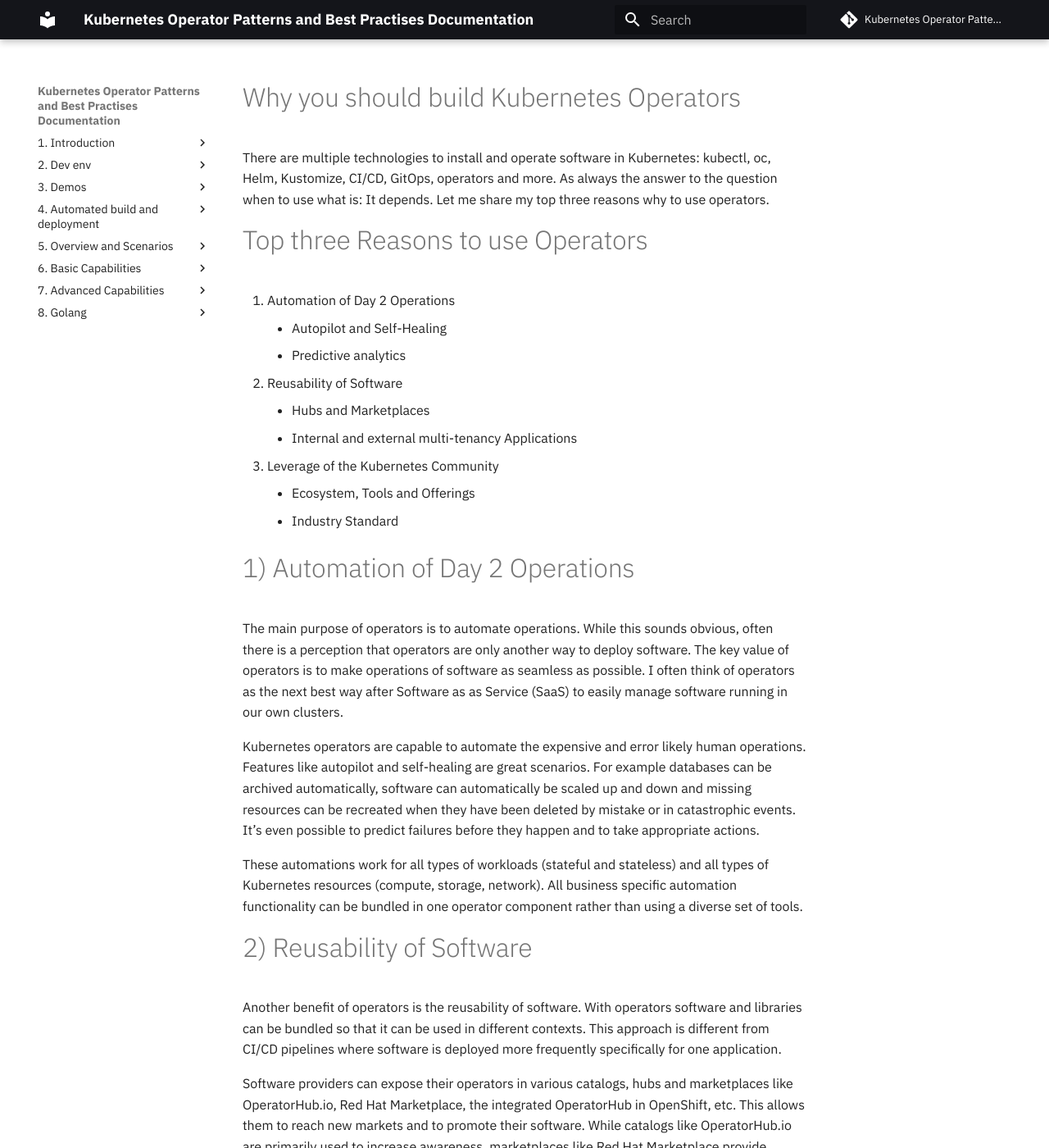
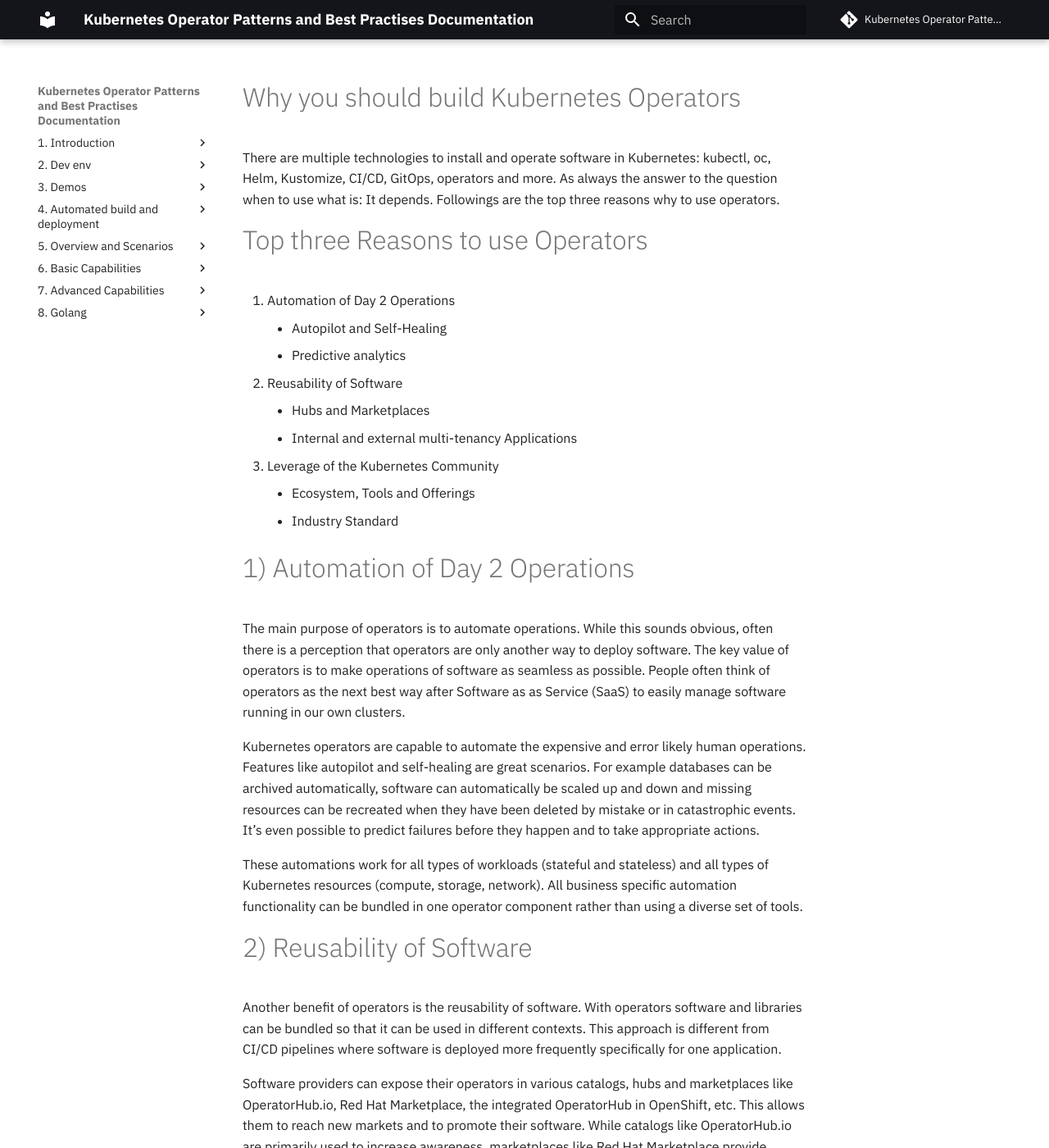
Before and after one commit to IBM/operator-sample-go-documentation, an MkDocs documentation site: the page built from documentation/why-build-k8s-operators.md, in a window 1280 px wide and 1400 px high. Shown: the whole window at 82% size. Built offline with MkDocs 1.6.1 and Material for MkDocs 9.7.7, drawn with Linux system fonts in a browser that asks for light colours; comment, search, counter and statistics services are not loaded.

```diff
--- a/documentation/why-build-k8s-operators.md
+++ b/documentation/why-build-k8s-operators.md
@@ -1,6 +1,6 @@
 # Why you should build Kubernetes Operators
 
-There are multiple technologies to install and operate software in Kubernetes: kubectl, oc, Helm, Kustomize, CI/CD, GitOps, operators and more. As always the answer to the question when to use what is: It depends. Let me share my top three reasons why to use operators.
+There are multiple technologies to install and operate software in Kubernetes: kubectl, oc, Helm, Kustomize, CI/CD, GitOps, operators and more. As always the answer to the question when to use what is: It depends. Followings are the top three reasons why to use operators.
 
 
 # Top three Reasons to use Operators
@@ -18,7 +18,7 @@ There are multiple technologies to install and operate software in Kubernetes: k
 
 # 1) Automation of Day 2 Operations
 
-The main purpose of operators is to automate operations. While this sounds obvious, often there is a perception that operators are only another way to deploy software. The key value of operators is to make operations of software as seamless as possible. I often think of operators as the next best way after Software as as Service (SaaS) to easily manage software running in our own clusters.
+The main purpose of operators is to automate operations. While this sounds obvious, often there is a perception that operators are only another way to deploy software. The key value of operators is to make operations of software as seamless as possible. People often think of operators as the next best way after Software as as Service (SaaS) to easily manage software running in our own clusters.
 
 Kubernetes operators are capable to automate the expensive and error likely human operations. Features like autopilot and self-healing are great scenarios. For example databases can be archived automatically, software can automatically be scaled up and down and missing resources can be recreated when they have been deleted by mistake or in catastrophic events. It’s even possible to predict failures before they happen and to take appropriate actions.
 
```
Also changed, not shown: documentation/scalling-applications-automatically-with-operators.md (+1 -1 lines), documentation/the-k8s-operator-metamodel.md (+4 -1 lines).
